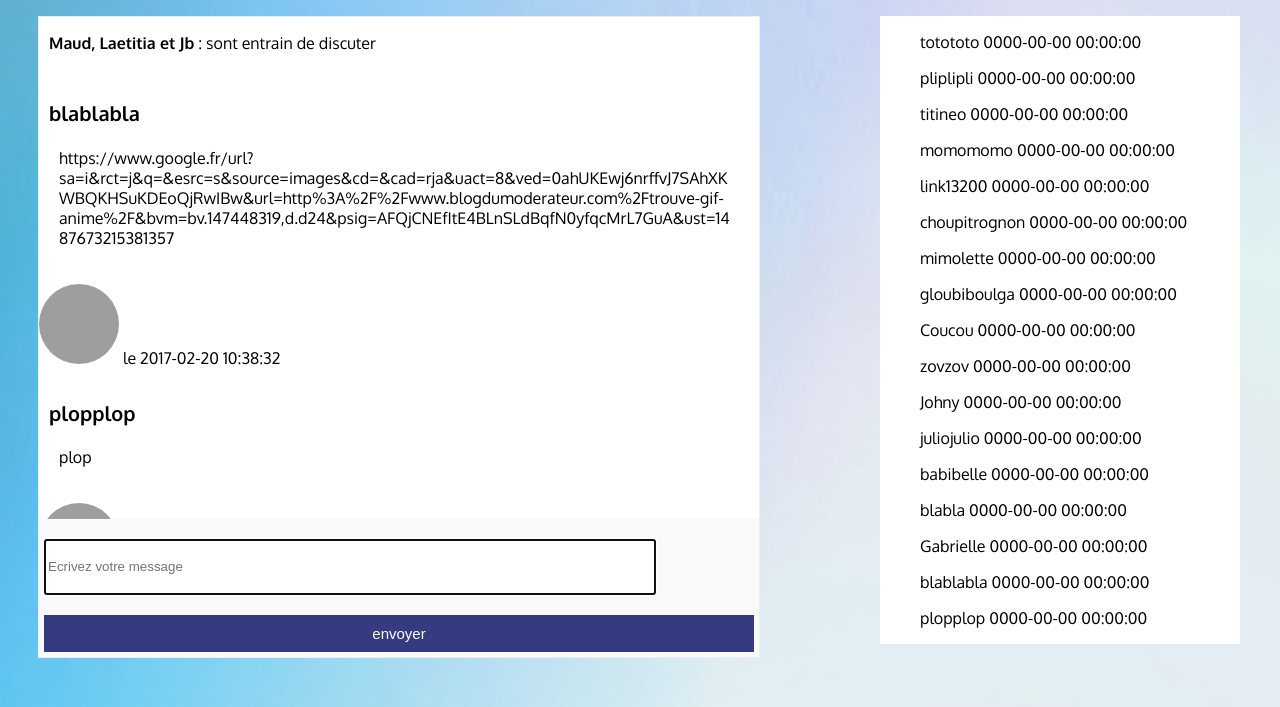
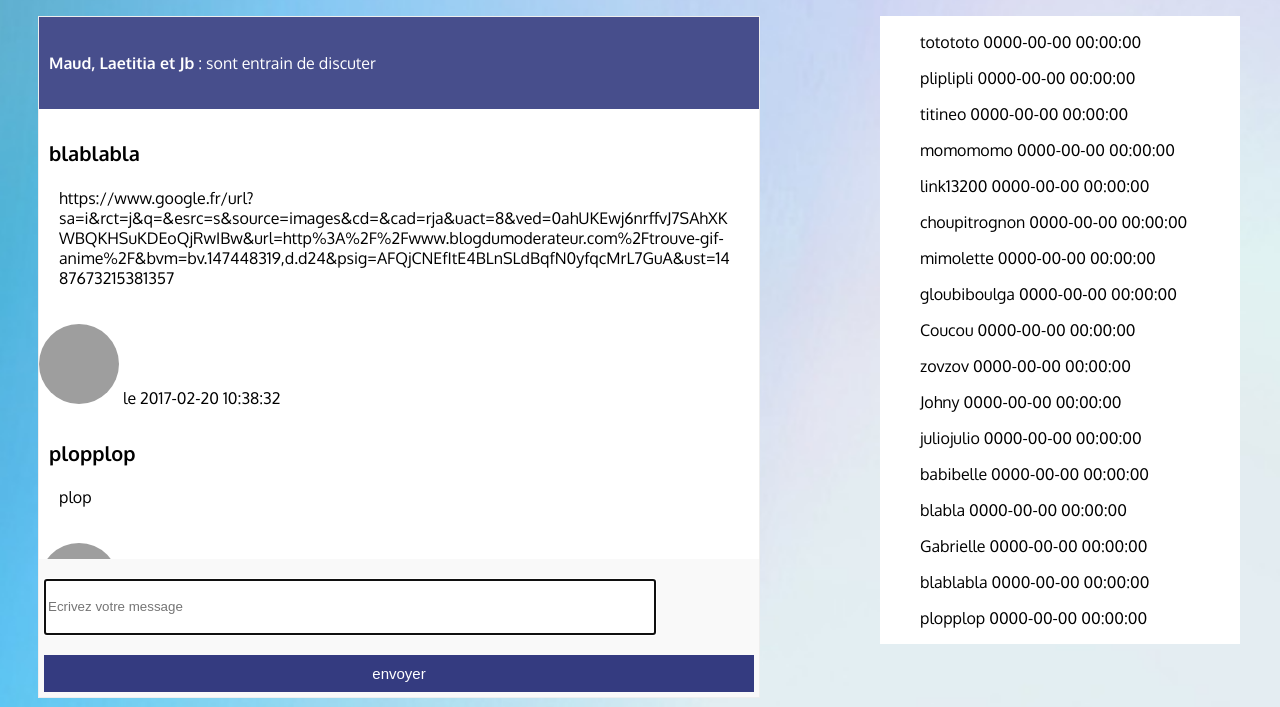
Before and after one commit to jibs13/chat_project, a PHP site: page / in a window 1280 px wide. Shown: the part 251-958 px from the top of the page. Run offline with PHP 8.4, Linux system fonts and the light colour scheme; a user stored in the database is signed in; data comes from the database, SQL or seed files in the repository; some libraries are stand-ins or nearby versions; grey boxes are pictures that could not be loaded.

Commit message:
style_profile

```diff
--- a/style/style.css
+++ b/style/style.css
@@ -91,7 +91,10 @@ body {
 
 .users_in {
 
-	padding: 0px 0px 0px 10px;
+	padding: 20px 10px;
+	color: white;
+	background-color: #343B80;
+	opacity: 0.9;
 }
 
 .bloc_texte {
@@ -227,3 +230,12 @@ background-color: #fff;
 padding: 50px 50px;
 
 }
+
+.clear_fix {
+	clear: both;
+}
+
+.avatar_img {
+	float: right;
+	width: 20%;
+}
```
